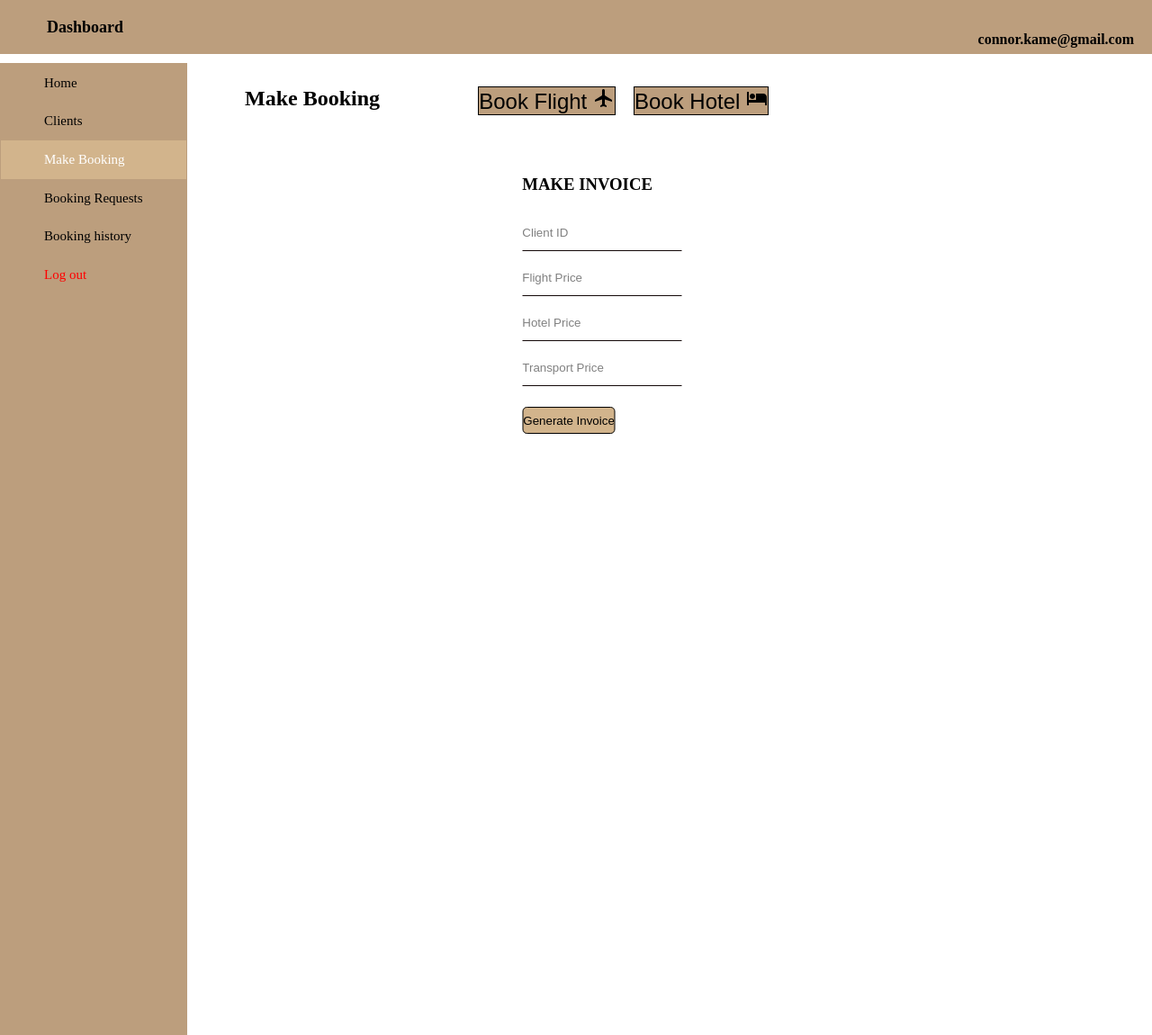
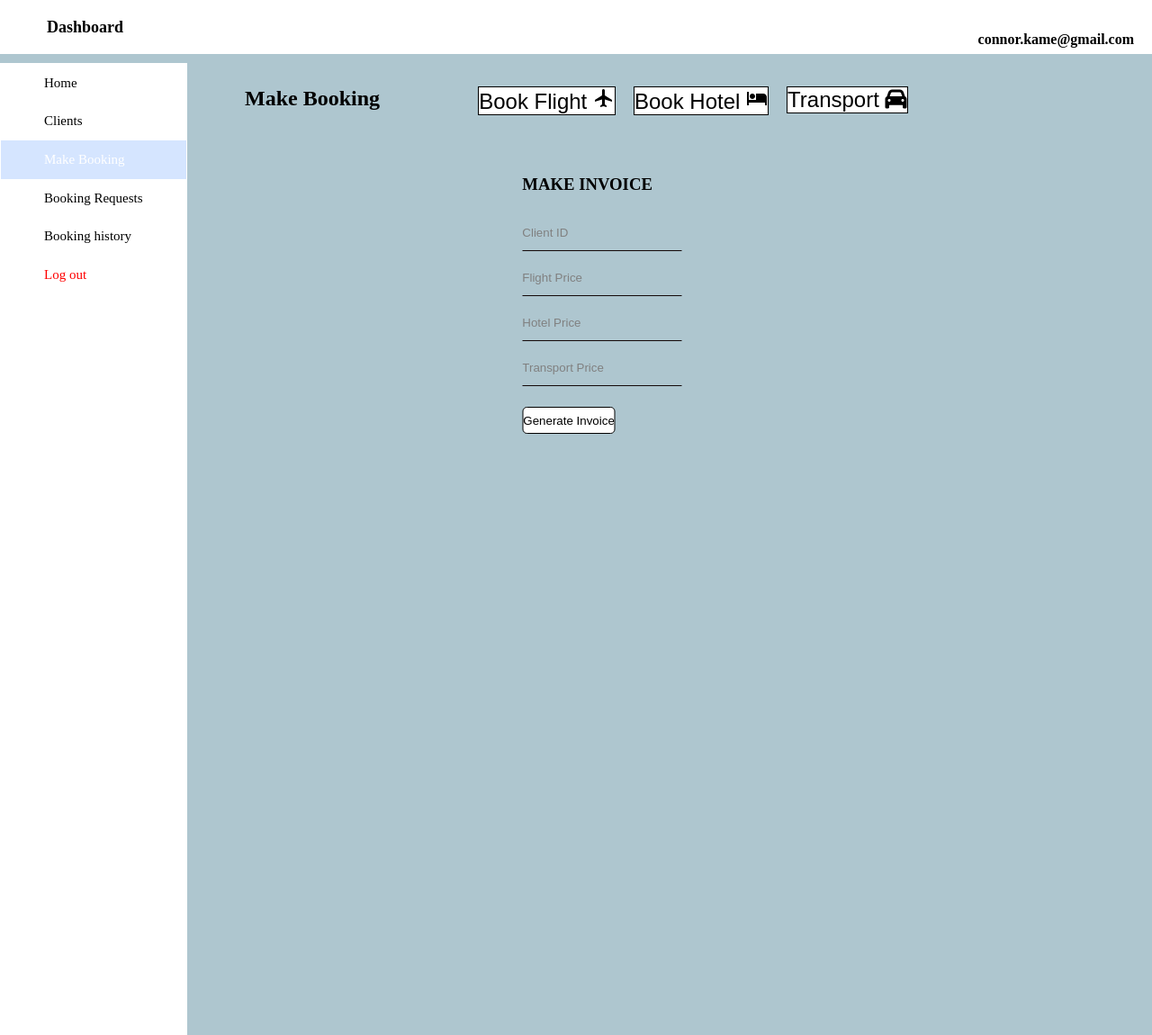
Before and after one commit to tkxwaweru/Travel-Agency-System, a PHP site: page /make-booking.php in a window 1280 px wide. Shown: the whole page at 90% size. Run offline with PHP 8.4, Linux system fonts and the light colour scheme; a user stored in the database is signed in.

Commit message:
Add files via upload

```diff
--- a/Agent-Interfaces/make-booking.css
+++ b/Agent-Interfaces/make-booking.css
@@ -295,7 +295,7 @@ h1 {
   /*font-family: "Poppins", sans-serif;*/
 }
 body{
-  background: white;
+  background: #aec6cf;
 }
 .header{
   display: flex;
@@ -303,7 +303,7 @@ body{
   justify-content: space-between;
   height: 60px;
   padding: 20px;
-  background: #bc9e7d;
+  background: white;
 }
 .title{
   display: flex;
@@ -327,12 +327,12 @@ body{
   padding-right: 10%;
 }
 .make-booking > div > a > button{
-  background: #bc9e7d;
+  background:white;
   border: solid black 1px;
 }
 .make-booking > div > a > button:hover{
   background-color: white;
-    color: #D2B48C;
+    color:#d5e5ff ;
 }
 
 .container{
@@ -351,7 +351,7 @@ nav{
   display: flex;
   flex-direction: column;
   height: 135vh;
-  background: #bc9e7d;
+  background: white;
 }
 .side_navbar span{
   color: gray;
@@ -370,11 +370,19 @@ nav{
   color: red;
 }
 .side_navbar a:hover{
-  background: #D2B48C;
+  background:  rgb(235, 235, 235);
 }
 .side_navbar .active{
-  background-color:#D2B48C ;
-  color: white;
+  background-color: #d5e5ff;
+    color: white;
+}
+#button{
+  background:white;
+  border: solid black 1px;
+}
+#button:hover{
+  background-color: white;
+  color:#d5e5ff ;
 }
 
 /*-------------------------------------------Main Body Section---------------------------------------*/
--- a/Agent-Interfaces/make-booking.php
+++ b/Agent-Interfaces/make-booking.php
@@ -4,6 +4,7 @@
 <head>
   <meta charset="UTF-8" />
   <link href="https://fonts.googleapis.com/icon?family=Material+Icons" rel="stylesheet">
+
   <title>Make Booking</title>
   <link rel="stylesheet" href="make-booking.css">
 
@@ -43,10 +44,10 @@
         </div>
 
         <div class="icons">
-          <a href="https://www.expedia.com"> <button style="font-size:24px">Book Flight <i class="material-icons">flight</i></button></a>
+         <a href="https://www.expedia.com"><button style="font-size:24px">Book Flight <i class="material-icons">flight</i></button></a>
 
           <a href="https://www.booking.com"><button style="font-size:24px">Book Hotel <i class="material-icons">hotel</i></button></a>
-
+          <a href="https://www.viator.com/Kenya-tours/Transfers-and-Ground-Transport/d801-g15"><button style="font-size:24px">Transport <i class="fa fa-automobile"></i></button></a>
         </div>
       </div>
 
```
Also changed, not shown: Agent-Interfaces/agentHome.css (+7 -7 lines).
